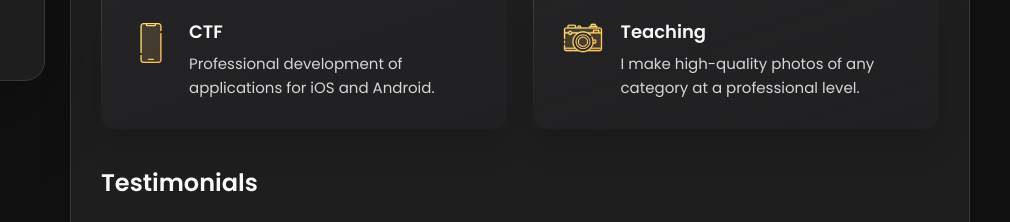
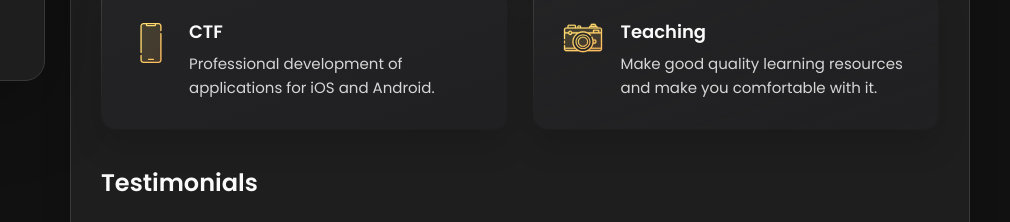
Before and after one commit to vZ360/Vishnuvnair, a plain HTML site: page index.html in a window 1280 px wide. Shown: the part 727-949 px from the top of the page, 270-1280 px from the left. Drawn offline with nearby package versions, Linux system fonts and the light colour scheme.

Commit message:
Update index.html
just change paragraph of Teaching section

```diff
--- a/index.html
+++ b/index.html
@@ -297,7 +297,7 @@
                 <h4 class="h4 service-item-title">Teaching</h4>
 
                 <p class="service-item-text">
-                  I make high-quality photos of any category at a professional level.
+                  Make good quality learning resources and make you comfortable with it.
                 </p>
               </div>
 
```
